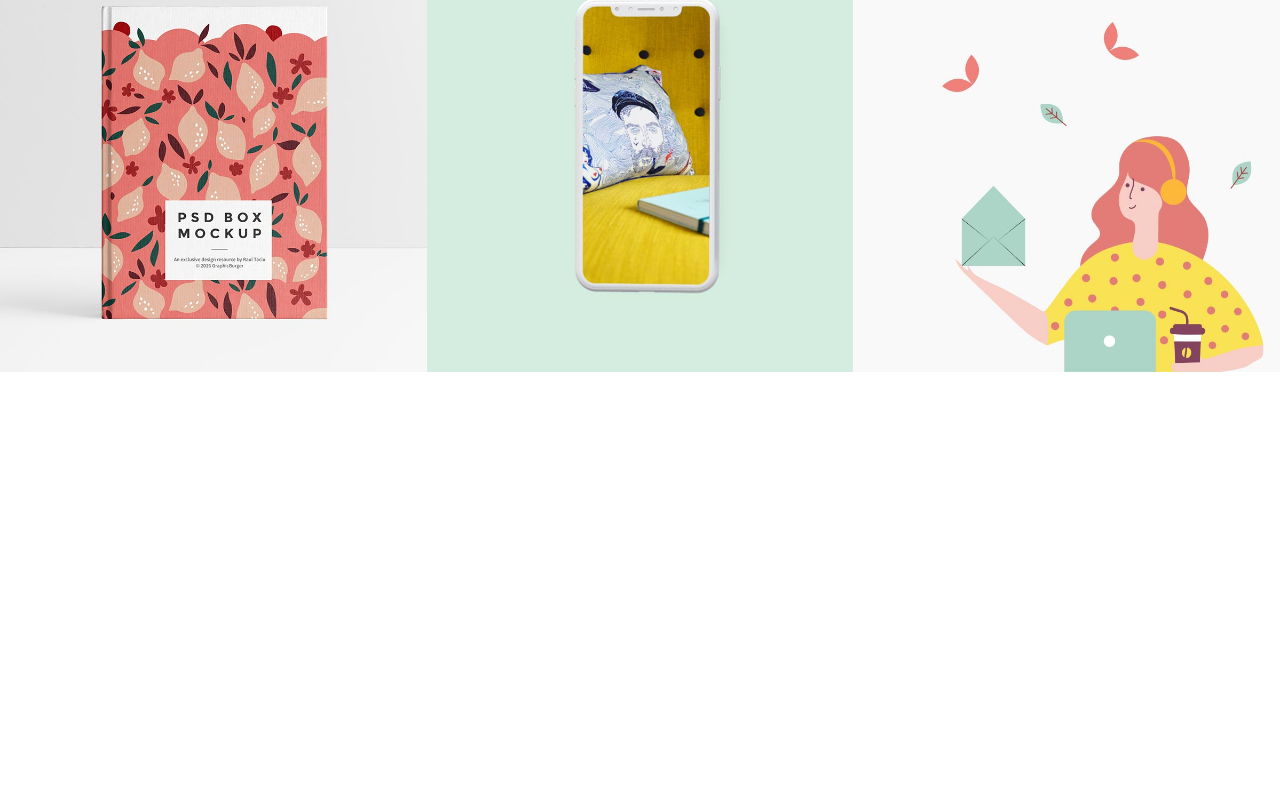
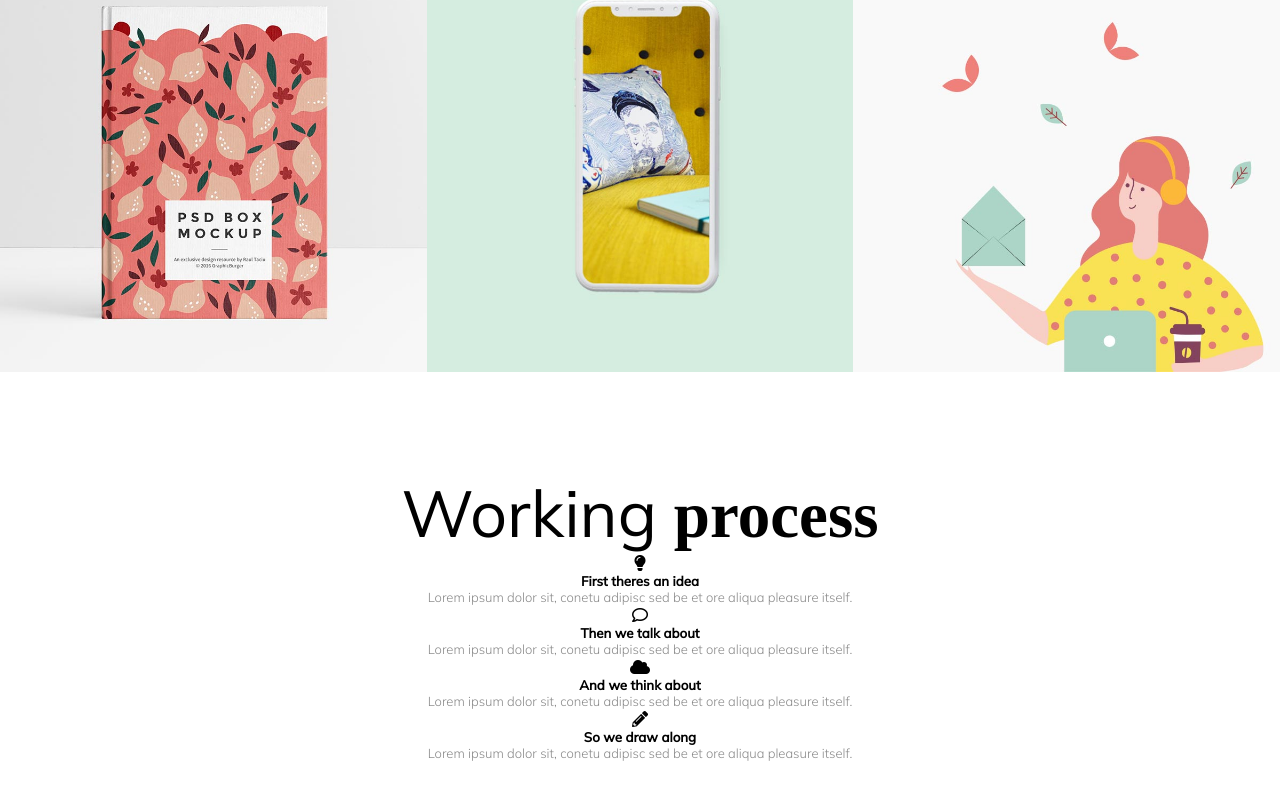
Before and after one commit to C-Bertotti/proj-html-vuejs, a website: page index.html in a window 1280 px wide. Shown: the part 1220-2020 px from the top of the page. Before the commit the page ends 1592 px from the top, so only its background shows below. Drawn offline with nearby package versions, Linux system fonts and the light colour scheme; a web font is replaced by a local one.

Commit message:
Process: inserito icone e dati dinamicamente

```diff
--- a/index.html
+++ b/index.html
@@ -94,13 +94,31 @@
                         <img :src="portfolio.path + work.imgNum + '.jpg'" :alt="'portfolio-' + work.imgNum">
                         <div class="caption__wrapper">
                             <div class="caption">
-                                <h3>{{ work.desc }}</h3>
+                                <h4>{{ work.desc }}</h4>
                                 <a class="caption__sec">{{ work.sec }}</a>
                             </div>
                         </div>
                     </div>
                 </section>
-                <section id="process"></section>
+                <section id="process" class="centered">
+                    <div class="container container--s">
+                        <h3>Working <span>process</span></h3>
+                        <div v-for="step in process.steps" class="process__step">
+                            <div>
+                                <i :class="(step.full ? process.styleFull : process.styleEmpty) + ' ' + process.family + step.icon"></i>
+                            </div>
+                            <div class="process__caption">
+                                <h5>{{ step.title }}</h5>
+                                <p>{{ step.desc }}</p>
+                            </div>
+
+                        </div>
+
+
+
+                    </div>
+
+                </section>
                 <section id="contact"></section>
                 <section id="blog"></section>
             </main>
--- a/js/script.js
+++ b/js/script.js
@@ -225,9 +225,39 @@ var app = new Vue ({
                     imgNum: '6'
                 }
             ]
+        },
+        process: {
+            styleFull: 'fas',
+            styleEmpty: 'far',
+
+            family: 'fa-',
+            steps: [
+                {
+                    title: 'First theres an idea',
+                    desc: 'Lorem ipsum dolor sit, conetu adipisc sed be et ore aliqua pleasure itself.',
+                    icon: 'lightbulb',
+                    full: true
+                },
+                {
+                    title: 'Then we talk about',
+                    desc: 'Lorem ipsum dolor sit, conetu adipisc sed be et ore aliqua pleasure itself.',
+                    icon: 'comment',
+                    full: false
+                },
+                {
+                    title: 'And we think about',
+                    desc: 'Lorem ipsum dolor sit, conetu adipisc sed be et ore aliqua pleasure itself.',
+                    icon: 'cloud',
+                    full: true
+                },
+                {
+                    title: 'So we draw along',
+                    desc: 'Lorem ipsum dolor sit, conetu adipisc sed be et ore aliqua pleasure itself.',
+                    icon: 'pencil-alt',
+                    full: true
+                }
+            ]
         }
-
-
     },
     mounted: function() {
         //riempire dati vuoti dei percorsi in commonElements
--- a/src/Partials/_common.scss
+++ b/src/Partials/_common.scss
@@ -25,3 +25,7 @@
 ul {
     list-style: none;
 }
+
+.centered {
+    text-align: center;
+}
--- a/src/Partials/_portfolio.scss
+++ b/src/Partials/_portfolio.scss
@@ -1,4 +1,5 @@
 #portfolio {
+    padding: 0;
     display: flex;
     flex-wrap: wrap;
     width: 100%;
--- /dev/null
+++ b/src/Partials/_process.scss
@@ -0,0 +1,3 @@
+#process {
+
+}
--- a/src/Partials/_section.scss
+++ b/src/Partials/_section.scss
@@ -0,0 +1,3 @@
+section {
+    padding: 100px 0;
+}
--- a/src/Partials/_typo.scss
+++ b/src/Partials/_typo.scss
@@ -26,13 +26,24 @@ h2 {
     line-height: 1;
     margin-bottom: 40px;
 
+}
+
+h3 {
+    font-family: $secondaryFont;
+    font-size: $headingL;
+    font-weight: $fontReg;
+
+}
+
+h2, h3 {
     span {
         font-family: $primaryFont;
         font-weight: $fontBold;
     }
 }
 
-h3 {
+
+h4 {
     font-family: $secondaryFont;
     font-size: $headingM;
     font-weight: $fontReg;
--- a/src/style.scss
+++ b/src/style.scss
@@ -10,4 +10,8 @@
 
 @import 'Partials/hero';
 
+@import 'Partials/section';
+
 @import 'Partials/portfolio';
+
+@import 'Partials/process';
```
Also changed, not shown: dist/style.css, img/contact-bg.jpeg (added), img/svg/butterfly.svg (renamed from img/svg/svg-0.svg), img/svg/cart.svg (renamed from img/svg/svg-6.svg), img/svg/circle.svg (renamed from img/svg/svg-7.svg), img/svg/process-line.svg (renamed from img/svg/svg-3.svg).
